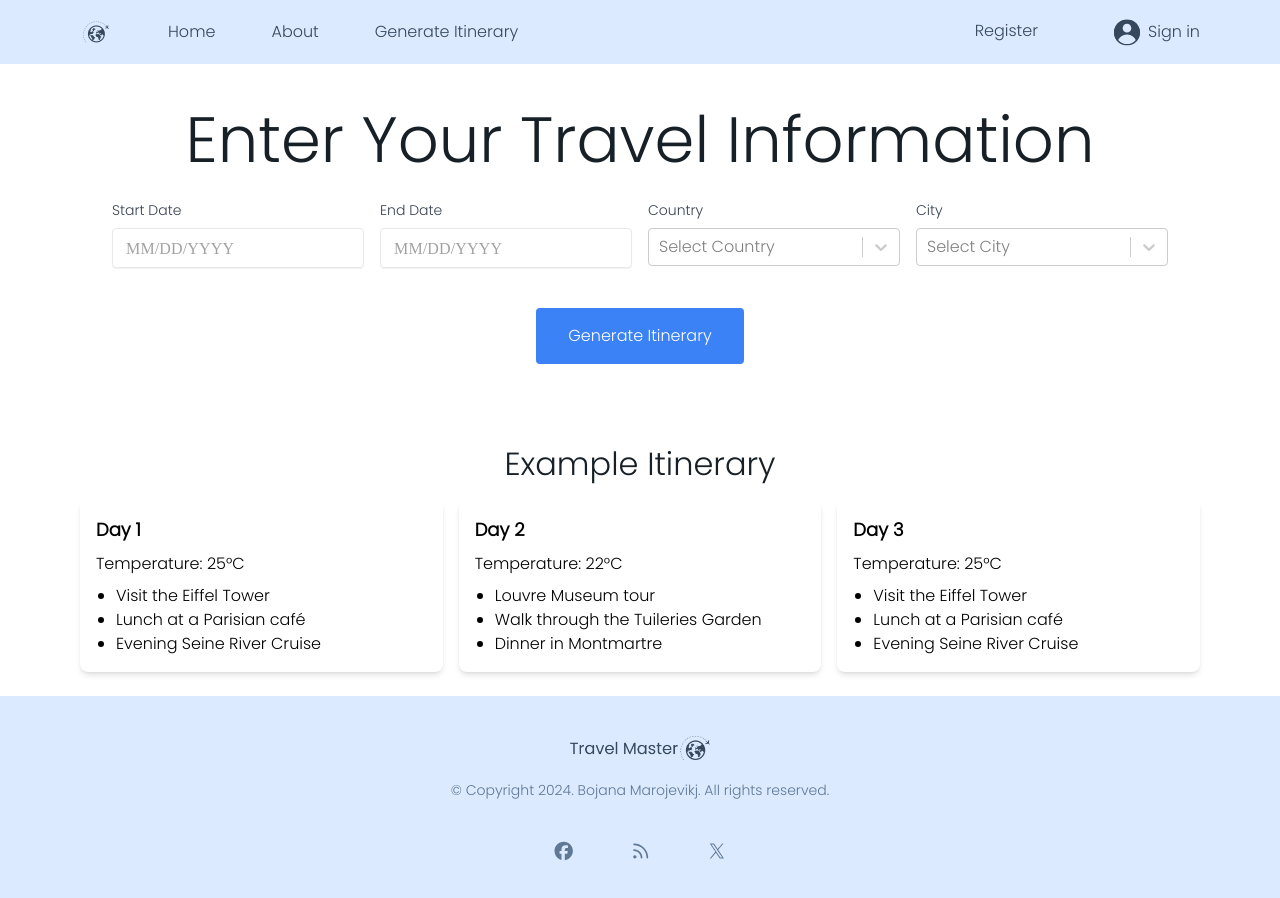
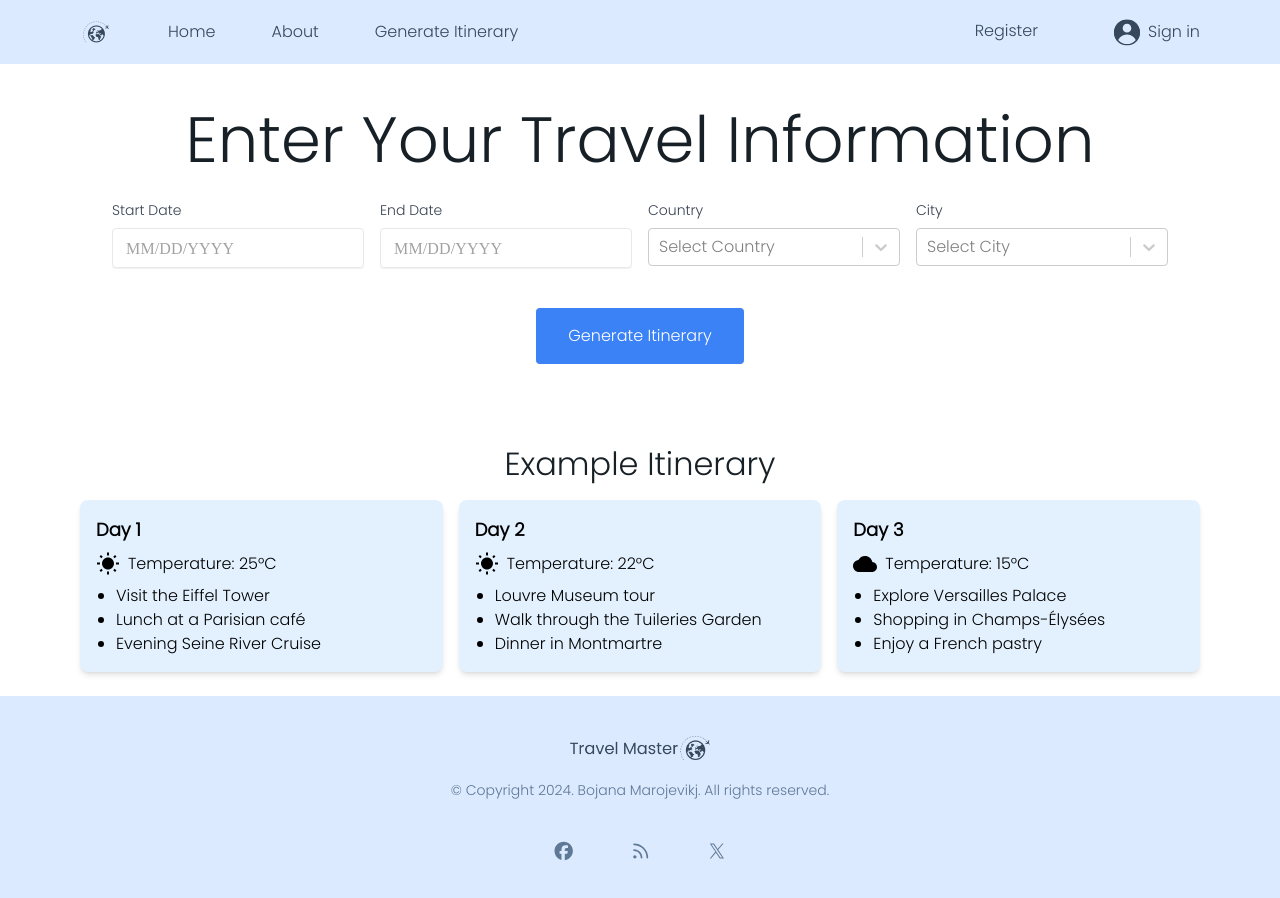
Before and after one commit to BojanaMarojevikj/travel-master, a Next.js app: page /generate-itinerary in a window 1280 px wide. Shown: the top 898 px of the page. Built offline with nearby package versions, Linux system fonts and the light colour scheme; no server answers.

Commit message:
display temperature icons

```diff
--- a/app/generate-itinerary/components/ExampleCards.tsx
+++ b/app/generate-itinerary/components/ExampleCards.tsx
@@ -1,5 +1,6 @@
 import React from 'react';
 import { Itinerary } from '../../model/models';
+import { WbSunny, Cloud, AcUnit } from '@mui/icons-material';
 
 const ExampleCards: React.FC = () => {
   const exampleItineraries: Itinerary[] = [
@@ -14,11 +15,24 @@ const ExampleCards: React.FC = () => {
       temperature: '22°C',
     },
     {
-        day: 3,
-        activities: ['Visit the Eiffel Tower', 'Lunch at a Parisian café', 'Evening Seine River Cruise'],
-        temperature: '25°C',
-      },
+      day: 3,
+      activities: ['Explore Versailles Palace', 'Shopping in Champs-Élysées', 'Enjoy a French pastry'],
+      temperature: '15°C',
+    },
   ];
+
+  const getTemperatureIcon = (temperature: string) => {
+    const numericTemperature = parseInt(temperature);
+    if (numericTemperature >= 20) {
+      return <WbSunny />;
+    }
+    else if(numericTemperature < 20 && numericTemperature > 10){
+      return <Cloud />
+    }
+    else {
+      return <AcUnit />;
+    }
+  };
 
   return (
     <div className="pt-8">
@@ -27,9 +41,12 @@ const ExampleCards: React.FC = () => {
       </h3>
       <div className="grid grid-cols-1 md:grid-cols-2 lg:grid-cols-3 gap-4 mt-4 mb-6">
         {exampleItineraries.map((itinerary, index) => (
-          <div key={index} className="bg-white shadow-md rounded-lg p-4">
+          <div key={index} className="bg-[#E3F1FF] shadow-md rounded-lg p-4">
             <h4 className="text-lg font-semibold mb-2">Day {itinerary.day}</h4>
-            <p className="mb-2">Temperature: {itinerary.temperature}</p>
+            <p className="flex items-center mb-2">
+              {getTemperatureIcon(itinerary.temperature)}
+              <span className="ml-2">Temperature: {itinerary.temperature}</span>
+            </p>
             <ul className="list-disc pl-5">
               {itinerary.activities.map((activity, idx) => (
                 <li key={idx}>{activity}</li>
--- a/package.json
+++ b/package.json
@@ -11,6 +11,7 @@
   "dependencies": {
     "@emotion/react": "^11.11.4",
     "@emotion/styled": "^11.11.5",
+    "@mui/icons-material": "^5.16.0",
     "@mui/material": "^5.16.0",
     "@mui/system": "^5.16.0",
     "@mui/x-date-pickers": "^7.9.0",
```
Also changed, not shown: 1 other file (tests, documents, lock files or other folders).
